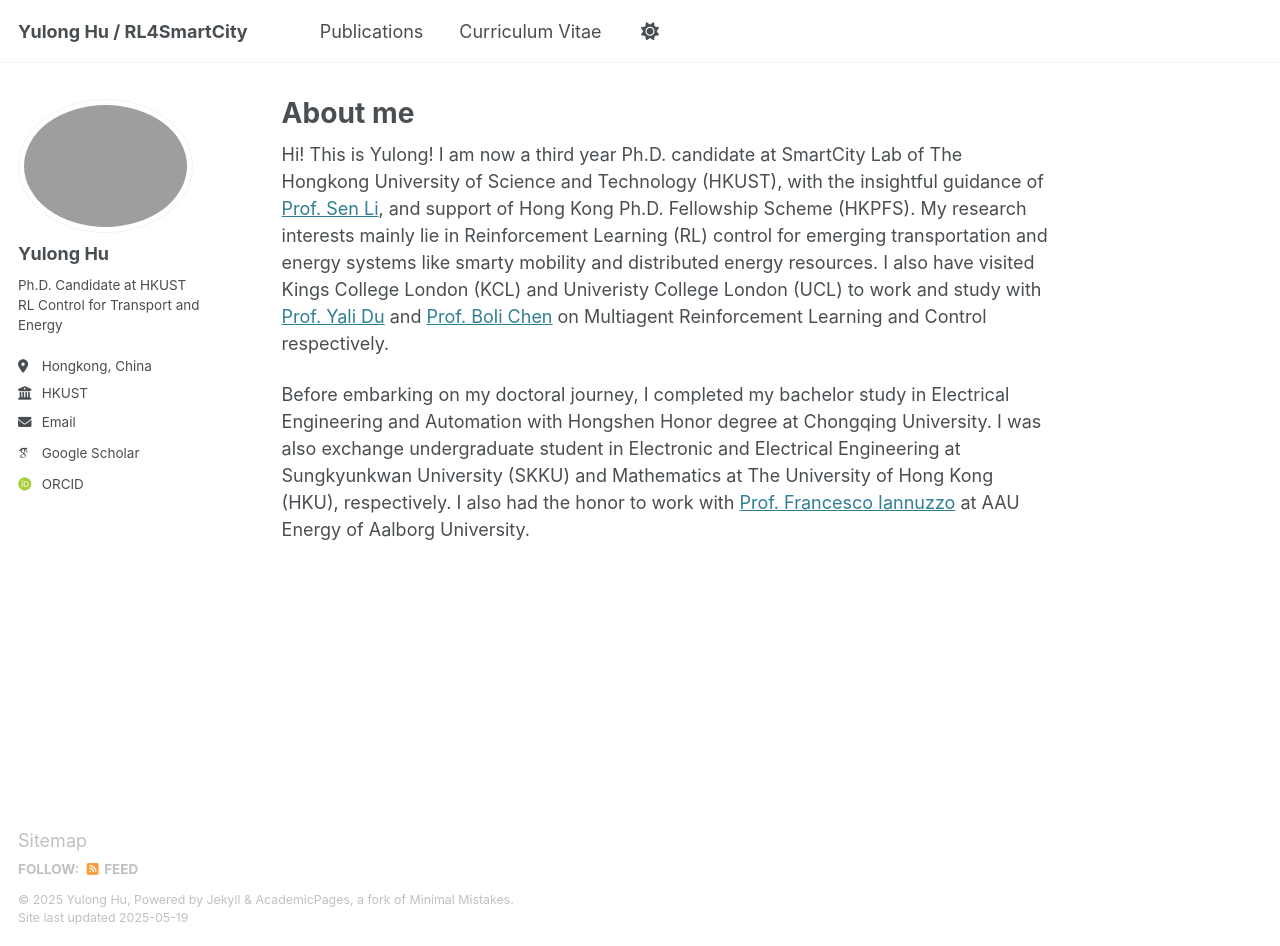
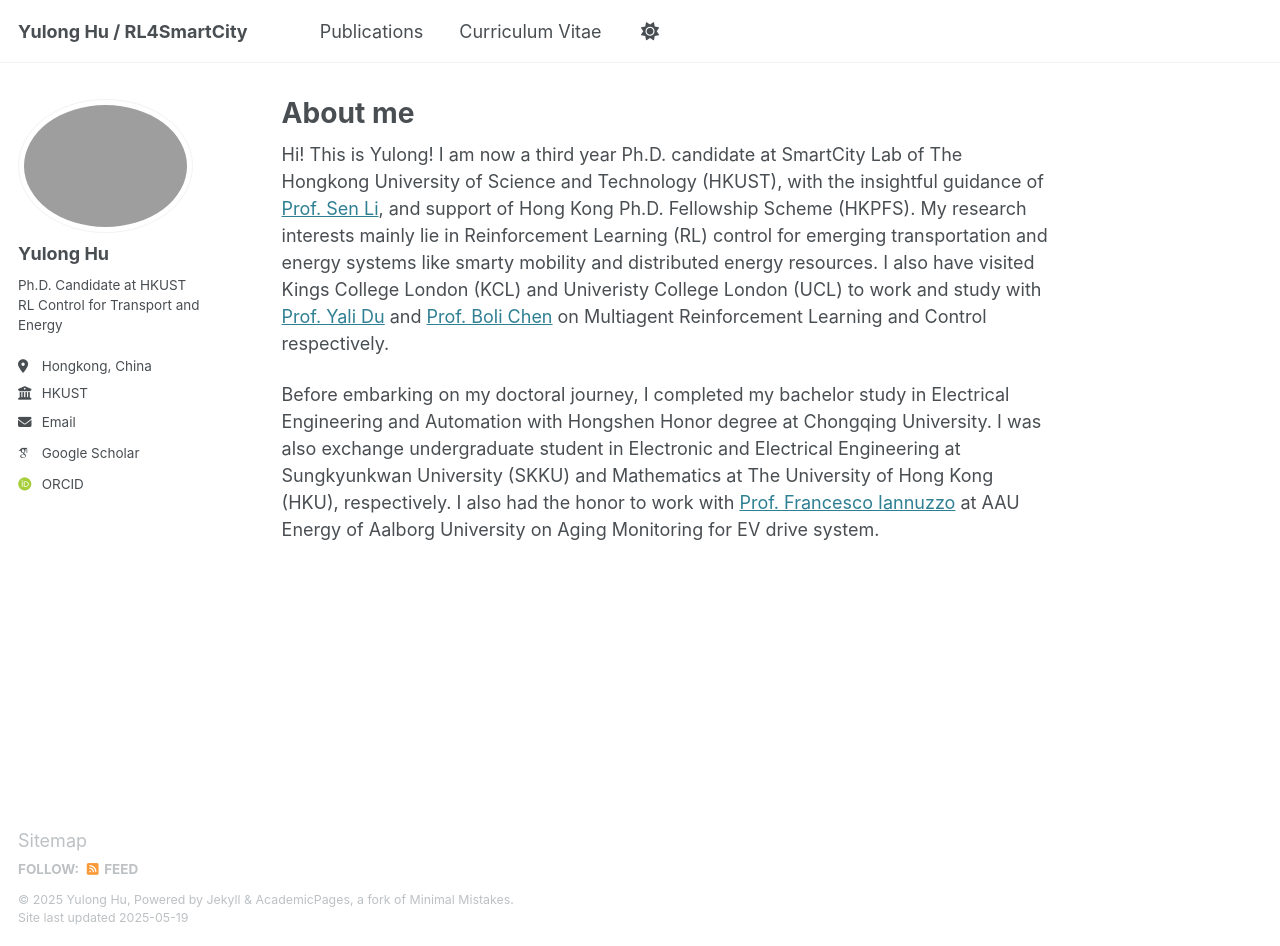
Before and after one commit to yulonghu2000/yulonghu2000.github.io, a Jekyll site: the page built from _pages/about.md, in a window 1280 px wide and 946 px high. Built offline with Jekyll 4.4.1, drawn with Linux system fonts in a browser that asks for light colours; some web fonts are replaced.

Commit message:
Update about.md

```diff
--- a/_pages/about.md
+++ b/_pages/about.md
@@ -9,4 +9,4 @@ redirect_from:
 
 Hi! This is Yulong! I am now a third year Ph.D. candidate at SmartCity Lab of The Hongkong University of Science and Technology (HKUST), with the insightful guidance of [Prof. Sen Li](https://seng.hkust.edu.hk/about/people/faculty/sen-li), and support of Hong Kong Ph.D. Fellowship Scheme (HKPFS). My research interests mainly lie in Reinforcement Learning (RL) control for emerging transportation and energy systems like smarty mobility and distributed energy resources. I also have visited Kings College London (KCL) and Univeristy College London (UCL) to work and study with [Prof. Yali Du](https://www.kcl.ac.uk/people/yali-du) and [Prof. Boli Chen](https://profiles.ucl.ac.uk/72618) on Multiagent Reinforcement Learning and Control respectively.
 
-Before embarking on my doctoral journey, I completed my bachelor study in Electrical Engineering and Automation with Hongshen Honor degree at Chongqing University. I was also exchange undergraduate student in Electronic and Electrical Engineering at Sungkyunkwan University (SKKU) and Mathematics at The University of Hong Kong (HKU), respectively. I also had the honor to work with [Prof. Francesco Iannuzzo](https://vbn.aau.dk/en/persons/fia) at AAU Energy of Aalborg University.
+Before embarking on my doctoral journey, I completed my bachelor study in Electrical Engineering and Automation with Hongshen Honor degree at Chongqing University. I was also exchange undergraduate student in Electronic and Electrical Engineering at Sungkyunkwan University (SKKU) and Mathematics at The University of Hong Kong (HKU), respectively. I also had the honor to work with [Prof. Francesco Iannuzzo](https://vbn.aau.dk/en/persons/fia) at AAU Energy of Aalborg University on Aging Monitoring for EV drive system.
```
